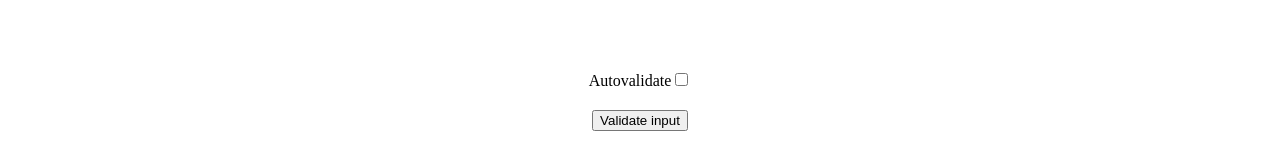
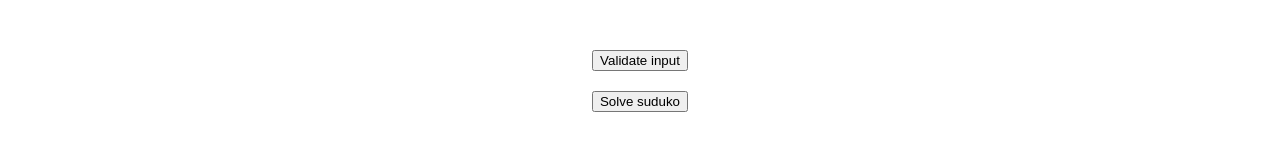
Before and after one commit to izaxen/suduko, a Vue app: page / in a window 1280 px wide. Both pictures are taken after a click on the button "Easy". Shown: the part 598-747 px from the top of the page. Built offline with nearby package versions, Linux system fonts and the light colour scheme; no server answers.

Commit message:
fixed som mapping

```diff
--- a/frontend/main.js
+++ b/frontend/main.js
@@ -8,9 +8,9 @@ app.use(express.static('dist'));
 
 app.use('/', proxy('http://localhost:8080'));
 
-app.get('*',(req, res) => {
-    res.sendFile(path.join(__dirname,'dist','index.html'));
+app.get('*', (req, res) => {
+    res.sendFile(path.join(__dirname, 'dist', 'index.html'));
 });
 
-const port = process.env.PORT || 3001;
+const port = process.env.PORT || 4000;
 app.listen(port, () => console.log('Listening on http://localhost:' + port));
--- a/frontend/src/components/Suduko.vue
+++ b/frontend/src/components/Suduko.vue
@@ -12,10 +12,6 @@
       </div>
     </div>
     <div class="btn-under">
-      <div class="checkbox-autovalidate">
-        <label for="checkbox">Autovalidate</label>
-        <input type="checkbox" id="checkbox" v-model="autoValidate" />
-      </div>
       <div class="show-validate-btn" v-if="!autoValidateBtn">
         <button @click="validateNumbers">Validate input</button>
       </div>
@@ -34,7 +30,6 @@ export default {
       autoValidate: false,
       chosenNumbersList: [],
       prefilledBoard: [],
-
     };
   },
   mounted() {
```
Also changed, not shown: frontend/vite.config.js (+6 -5 lines).
